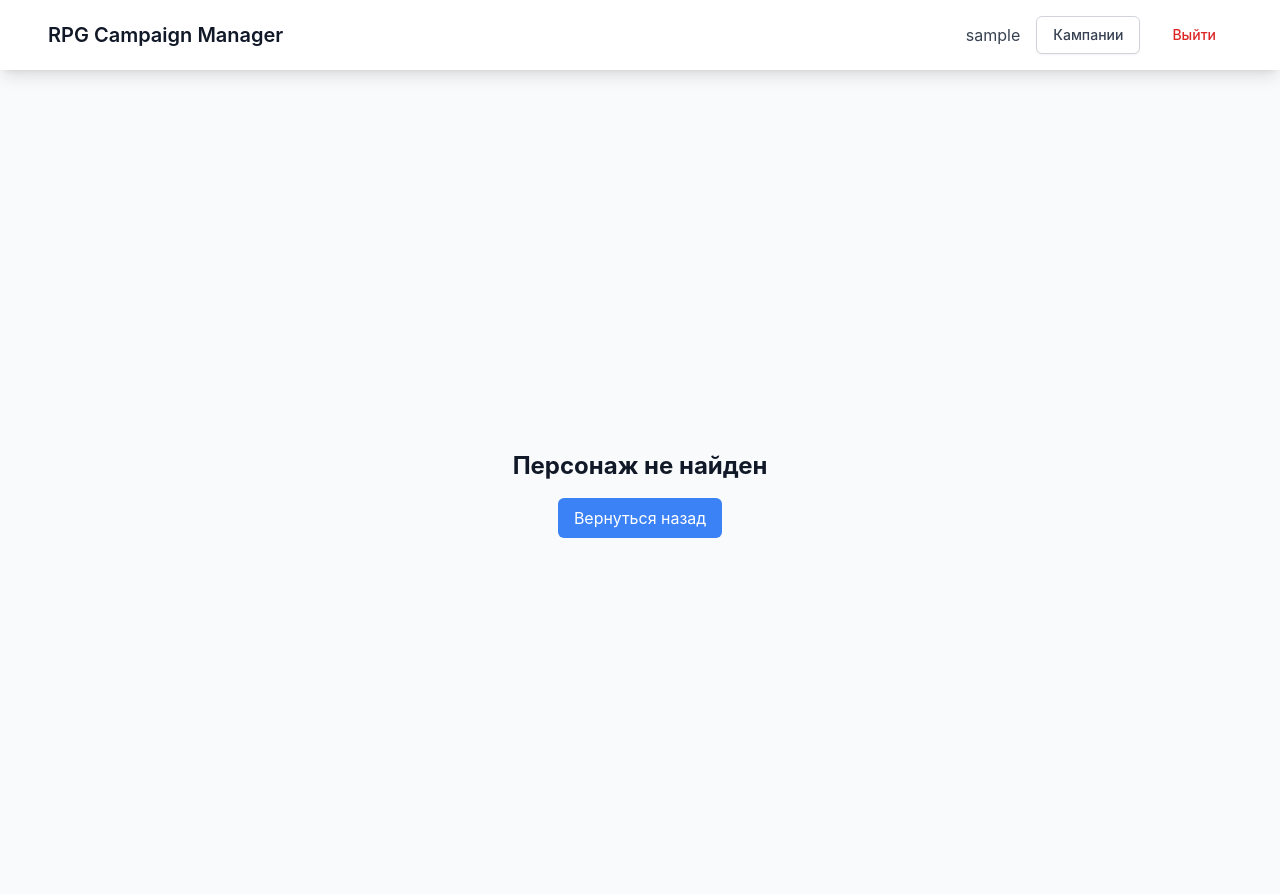
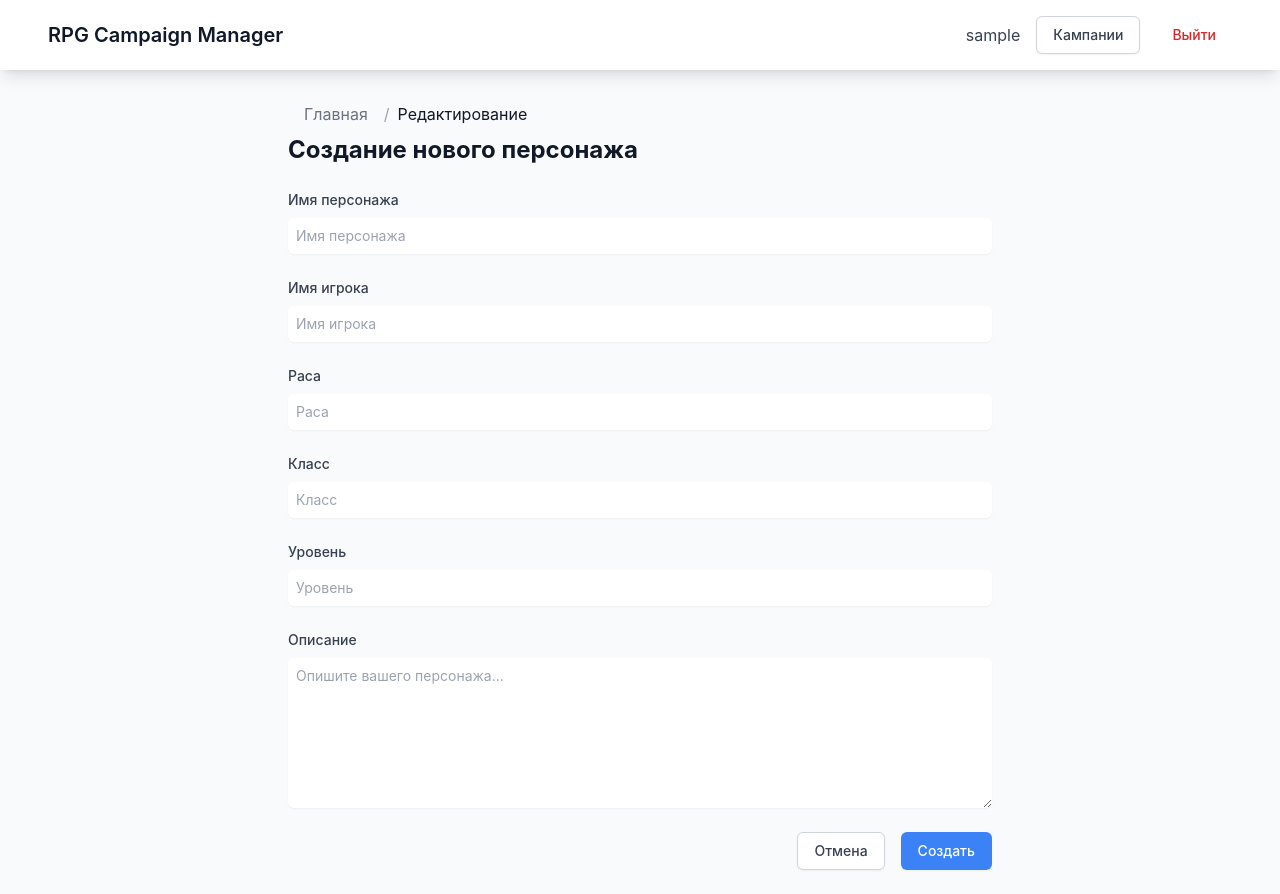
Before and after one commit to d2emon/campaign-manager, a React (Create React App) app in the folder frontend/: page /campaigns/1/characters/new in a window 1280 px wide. Built offline with nearby package versions, Linux system fonts and the light colour scheme; no server answers; sample sign-in values are in the browser's storage.

Commit message:
Refactor EditCampaignPage, EditCharacterPage, and EditLocationPage: update isNotFound logic to check for isEditing state, ensuring accurate handling of campaign, character, and location data during editing.

```diff
--- a/frontend/src/modules/campaign/pages/EditCampaignPage.tsx
+++ b/frontend/src/modules/campaign/pages/EditCampaignPage.tsx
@@ -54,19 +54,17 @@ const EditCampaignPage = () => {
         isEdit: true,
       }}
       isLoading={isLoading}
-      isNotFound={!campaign}
+      isNotFound={isEditing && !campaign}
       notFoundMessage="Кампания не найдена"
       title={campaignId ? 'Редактирование кампании' : 'Создание новой кампании'}
       onBack={handleBack}
     >
-      {campaign && (
       <CampaignForm
         initialData={campaign}
         isEditing={isEditing}
         onSubmit={handleSubmit}
         onCancel={handleBack}
       />
-      )}
     </DetailPage>
   );
 };
--- a/frontend/src/modules/character/pages/EditCharacterPage.tsx
+++ b/frontend/src/modules/character/pages/EditCharacterPage.tsx
@@ -61,19 +61,17 @@ const EditCharacterPage = () => {
         isEdit: true,
       }}
       isLoading={isLoading}
-      isNotFound={!character}
+      isNotFound={isEditing && !character}
       notFoundMessage="Персонаж не найден"
       title={characterId ? 'Редактирование персонажа' : 'Создание нового персонажа'}
       onBack={goToCampaign}
     >
-      {character && (
       <CharacterForm
         initialData={character}
         isEditing={isEditing}
         onSubmit={handleSubmit}
         onCancel={goToCampaign}
       />
-      )}
     </DetailPage>
   );
 };
--- a/frontend/src/modules/location/pages/EditLocationPage.tsx
+++ b/frontend/src/modules/location/pages/EditLocationPage.tsx
@@ -61,7 +61,7 @@ const EditLocationPage = () => {
         isEdit: true,
       }}
       isLoading={isLoading}
-      isNotFound={!location}
+      isNotFound={isEditing && !location}
       notFoundMessage="Локация не найдена"
       title={locationId ? 'Редактирование локации' : 'Создание новой локации'}
       onBack={goToCampaign}
```
Lines whose indentation alone changed are shown as unchanged.
